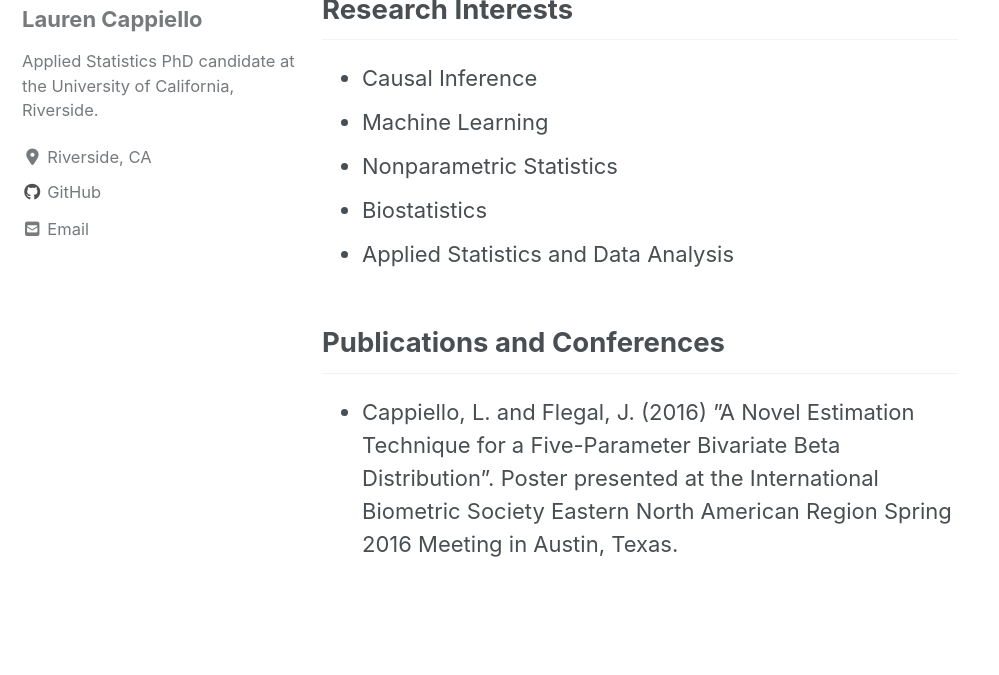
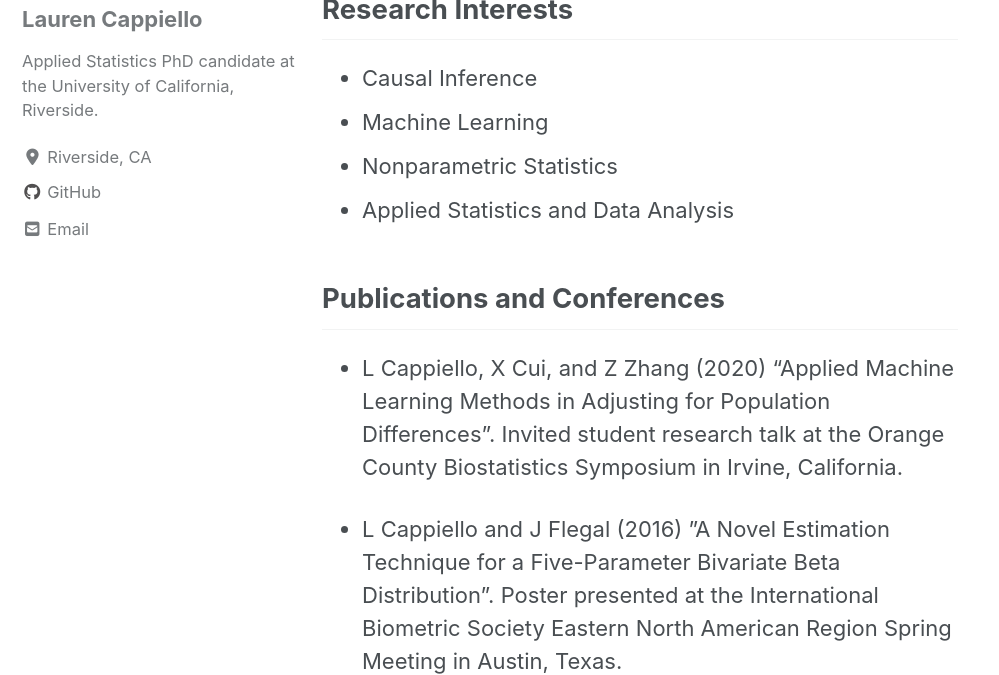
Before and after one commit to lgpcappiello/lgpcappiello.github.io, a Jekyll site: the page built from research.md, in a window 1280 px wide and 900 px high, cut to the strip 225-900 px from the top of the window. Shown: the whole strip, without its empty margins (0-999 px from the left). Built offline with Jekyll 4.4.1, drawn with Linux system fonts in a browser that asks for light colours; cached includes are drawn as plain includes; nearby versions of some CDN libraries.

Commit message:
Update research.md

```diff
--- a/research.md
+++ b/research.md
@@ -9,8 +9,10 @@ author_profile: true
 - Causal Inference
 - Machine Learning
 - Nonparametric Statistics
-- Biostatistics
 - Applied Statistics and Data Analysis
 
 ## Publications and Conferences
-- Cappiello, L. and Flegal, J. (2016) ”A Novel Estimation Technique for a Five-Parameter Bivariate Beta Distribution”.  Poster presented at the International Biometric Society Eastern North American Region Spring 2016 Meeting in Austin, Texas.
+
+- L Cappiello, X Cui, and Z Zhang (2020) "Applied Machine Learning Methods in Adjusting for Population Differences". Invited student research talk at the Orange County Biostatistics Symposium in Irvine, California.
+
+- L Cappiello and J Flegal (2016) ”A Novel Estimation Technique for a Five-Parameter Bivariate Beta Distribution”.  Poster presented at the International Biometric Society Eastern North American Region Spring Meeting in Austin, Texas.
```
